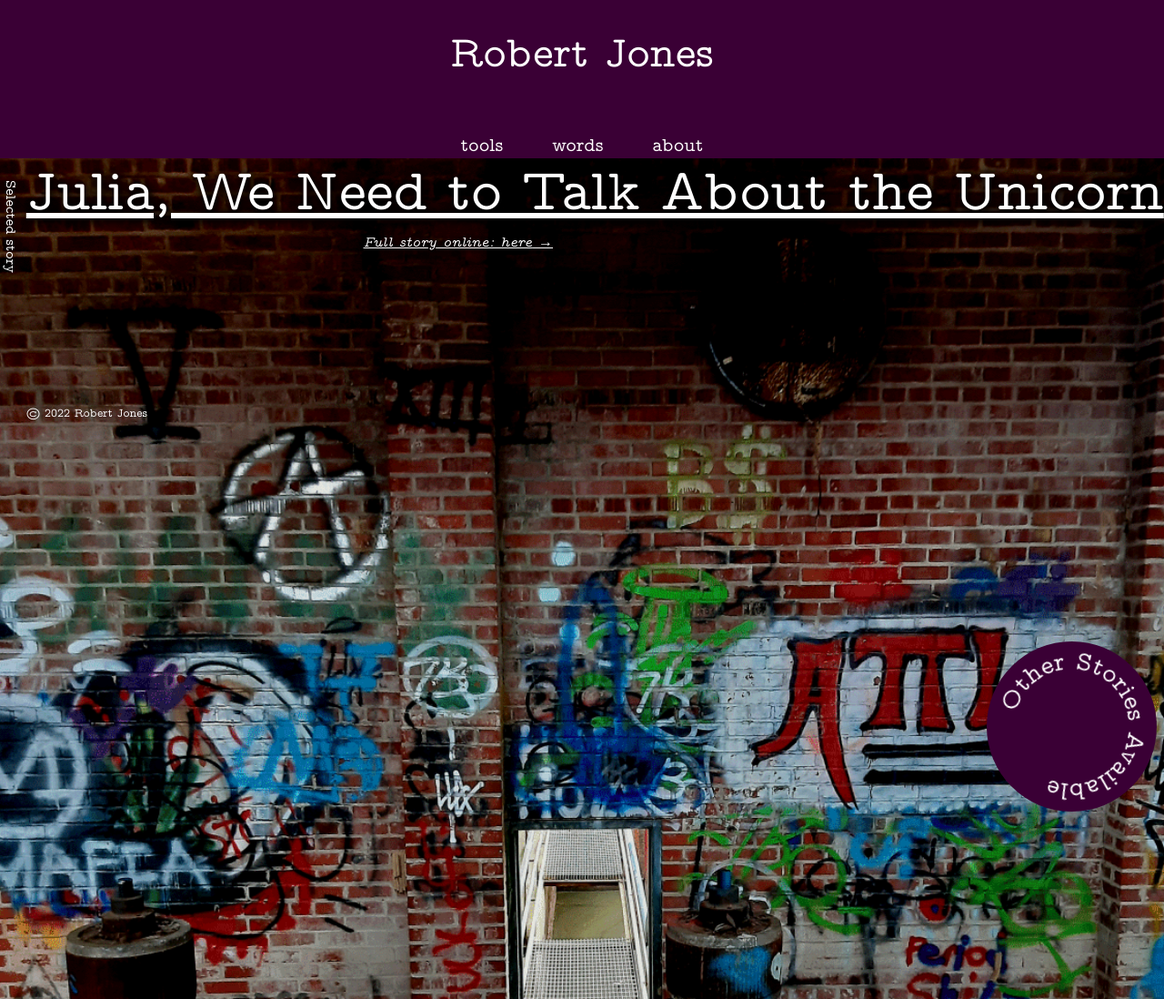
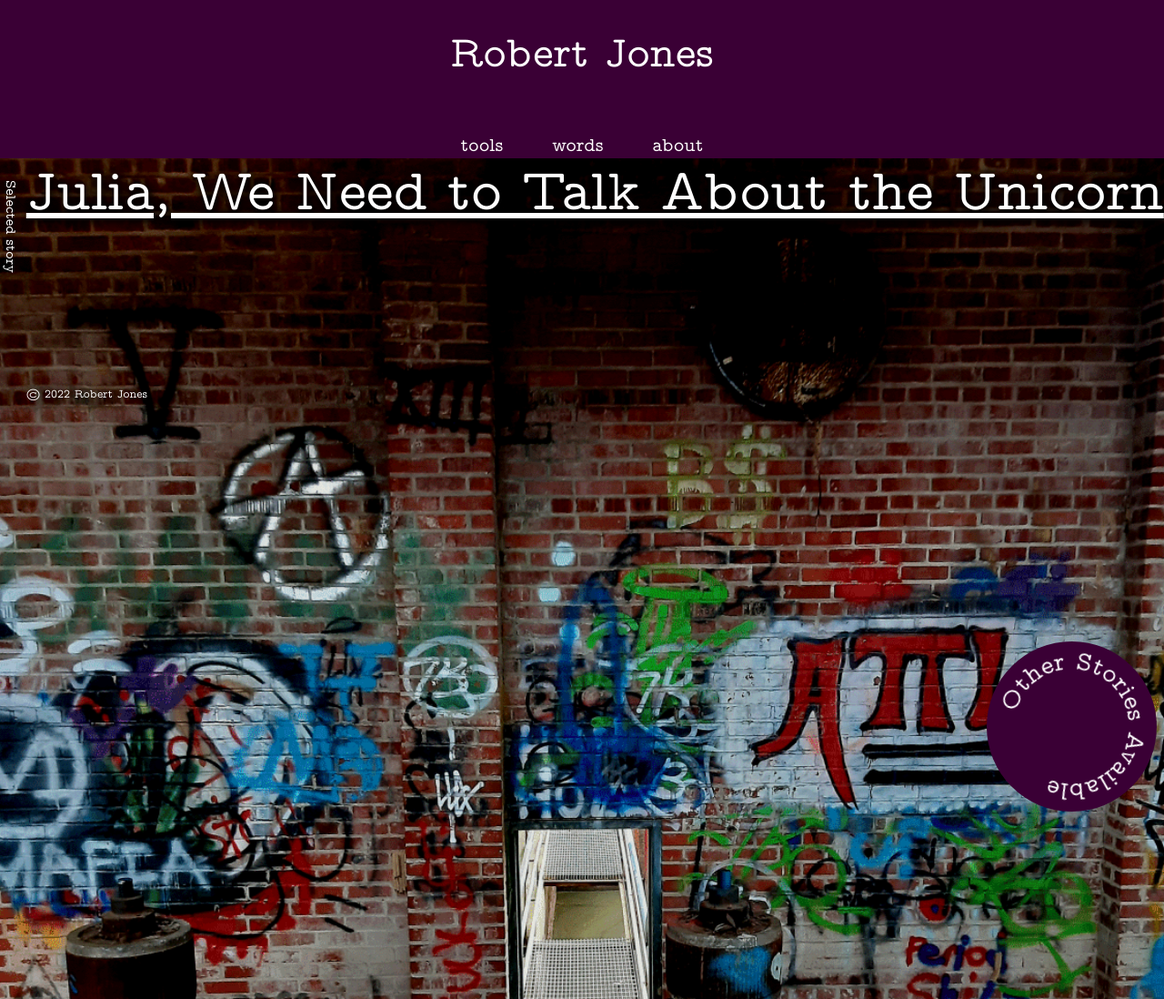
Before and after one commit to rjjiii/rjjiii.github.io, a Jekyll site: the page index.html, which Jekyll copies as it is, in a window 1280 px wide. Shown: the whole page at 91% size. Built offline with Jekyll 4.4.1, drawn with Linux system fonts in a browser that asks for light colours.

Commit message:
Update index.html

```diff
--- a/index.html
+++ b/index.html
@@ -160,13 +160,13 @@ svg {
 <a href="https://rjjiii.com/Julia,-We-Need-To-Talk-About-The-Unicorn/">Julia, We Need to Talk About the Unicorn</a>
 </p>
 
+<!--
 <div class="home_excerpt">
-<!--
 <p>My unicorn was too anxious to leave the bedroom, and the vacuum cleaner was only making it worse. Every time I pushed the vacuum in his direction he would rear up onto his back hooves. There were less stained glass animals back here than in the rest of the apartment, but the unicorn had shuffled around and knocked his horn against the few owls that still dangled from the ceiling. They were all arcing on their taut chains, and brown bird-shaped stains scurried along the walls. He reared up so high that his horn punched into the ceiling, which was painted in mashed potato swirls that he had peppered with holes, so I gave up cleaning. I clicked the vacuum cleaner off and caught an owl as it swung near my head. Veins of metal branched through the beer-colored glass. I pulled my hands back slowly to let the owl sway gently in the air. I asked the unicorn, “You happy now?”</p>
+<p class="content_full_link"><a href="https://rjjiii.com/Julia,-We-Need-To-Talk-About-The-Unicorn/">Full story online: here</a></p>
+</div>
 -->
 
-<p class="content_full_link"><a href="https://rjjiii.com/Julia,-We-Need-To-Talk-About-The-Unicorn/">Full story online: here</a></p>
-</div>
 </div>
 
 
```
